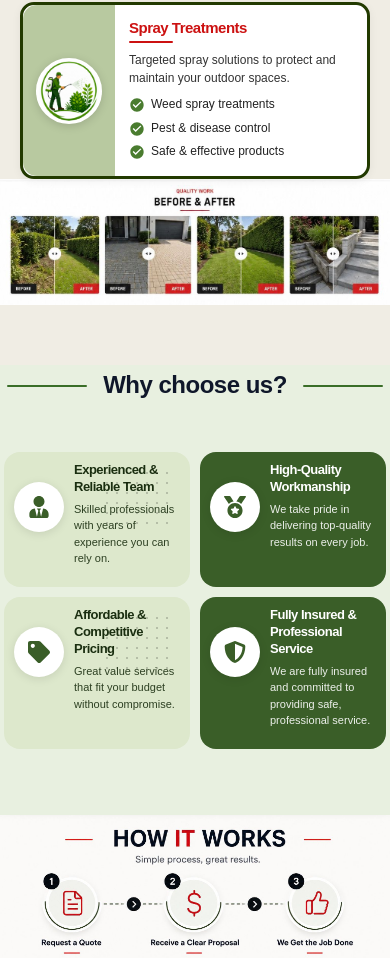
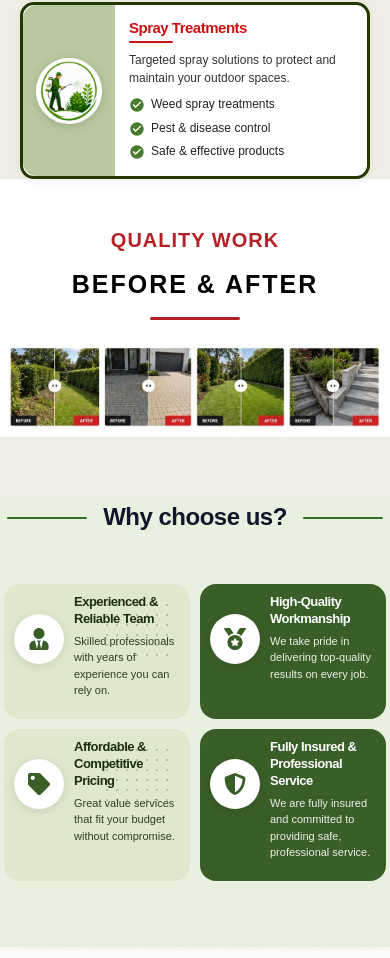
Before and after one commit to brandsbarrel/DNS, a React (Vite) app: page / in a window 390 px wide. Shown: the part 2446-3404 px from the top of the page. Built offline with nearby package versions, Linux system fonts and the light colour scheme.

Commit message:
push origin main

```diff
--- a/src/Components/ServiceCard/ServiceCard.css
+++ b/src/Components/ServiceCard/ServiceCard.css
@@ -263,3 +263,88 @@
     display: none;
   }
 }
+
+.home_beforeAfter {
+  width: 100%;
+  padding: 60px 20px;
+  background: #fff;
+
+  display: flex;
+  flex-direction: column;
+  align-items: center;
+  justify-content: center;
+
+  text-align: center;
+}
+
+.home_smallTitle {
+  color: #b32025;
+  font-size: 28px;
+  font-weight: 700;
+  letter-spacing: 2px;
+  margin-bottom: 18px;
+  text-transform: uppercase;
+
+  text-align: center;
+}
+
+.home_beforeAfter h2 {
+  font-size: 72px;
+  font-weight: 900;
+  color: #000;
+  letter-spacing: 2px;
+  margin-bottom: 28px;
+  line-height: 1.1;
+
+  text-align: center;
+}
+
+.home_line {
+  width: 170px;
+  height: 4px;
+  background: #b32025;
+  border-radius: 10px;
+}
+
+/* tablet */
+
+@media (max-width: 992px) {
+
+  .home_smallTitle {
+    font-size: 15px;
+  }
+
+  .home_beforeAfter h2 {
+    font-size: 26px;
+  }
+
+  .home_line {
+    width: 130px;
+  }
+}
+
+/* mobile */
+
+@media (max-width: 600px) {
+
+  .home_beforeAfter {
+    padding: 45px 15px 25px;
+  }
+
+  .home_smallTitle {
+    font-size: 20px;
+    letter-spacing: 1px;
+    margin-bottom: 12px;
+  }
+
+  .home_beforeAfter h2 {
+    font-size: 25px;
+    line-height: 1.2;
+    margin-bottom: 18px;
+  }
+
+  .home_line {
+    width: 90px;
+    height: 3px;
+  }
+}
--- a/src/Components/ServiceCard/ServiceCard.jsx
+++ b/src/Components/ServiceCard/ServiceCard.jsx
@@ -169,8 +169,21 @@ export default function ServiceCard() {
         </div>
       </div>
       <div className="hero__middle-image">
-          <img src={Hero_image_s} alt="Service highlight" />
+        <div className="home_beforeAfter">
+
+          <p className="home_smallTitle">
+            QUALITY WORK
+          </p>
+
+          <h2>
+            BEFORE & AFTER
+          </h2>
+
+          <div className="home_line"></div>
+
         </div>
+        <img src={Hero_image_s} alt="Service highlight" />
+      </div>
     </section>
   );
 }
```
Also changed, not shown: src/assets/Hero_image_s.jpeg.
